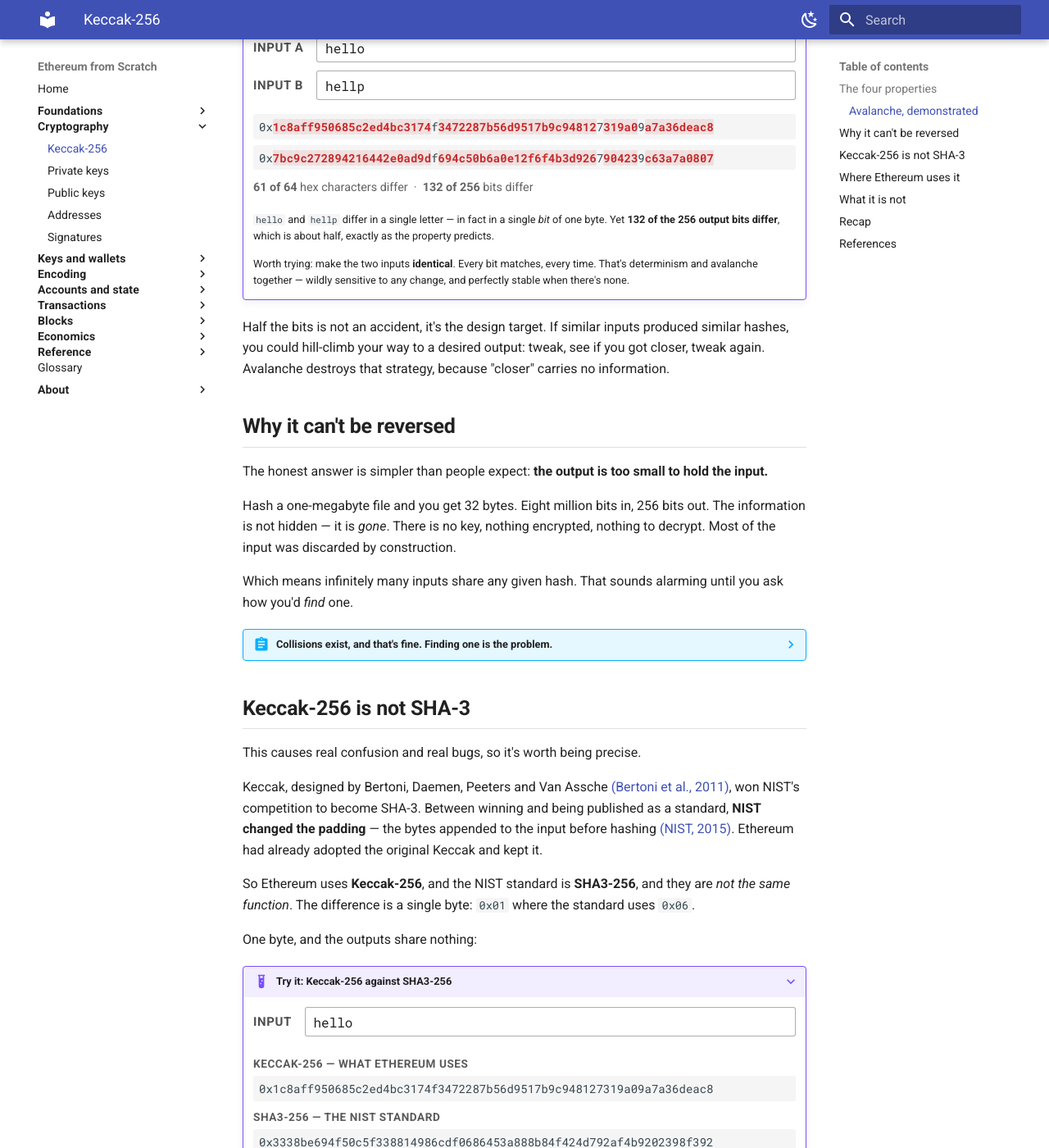
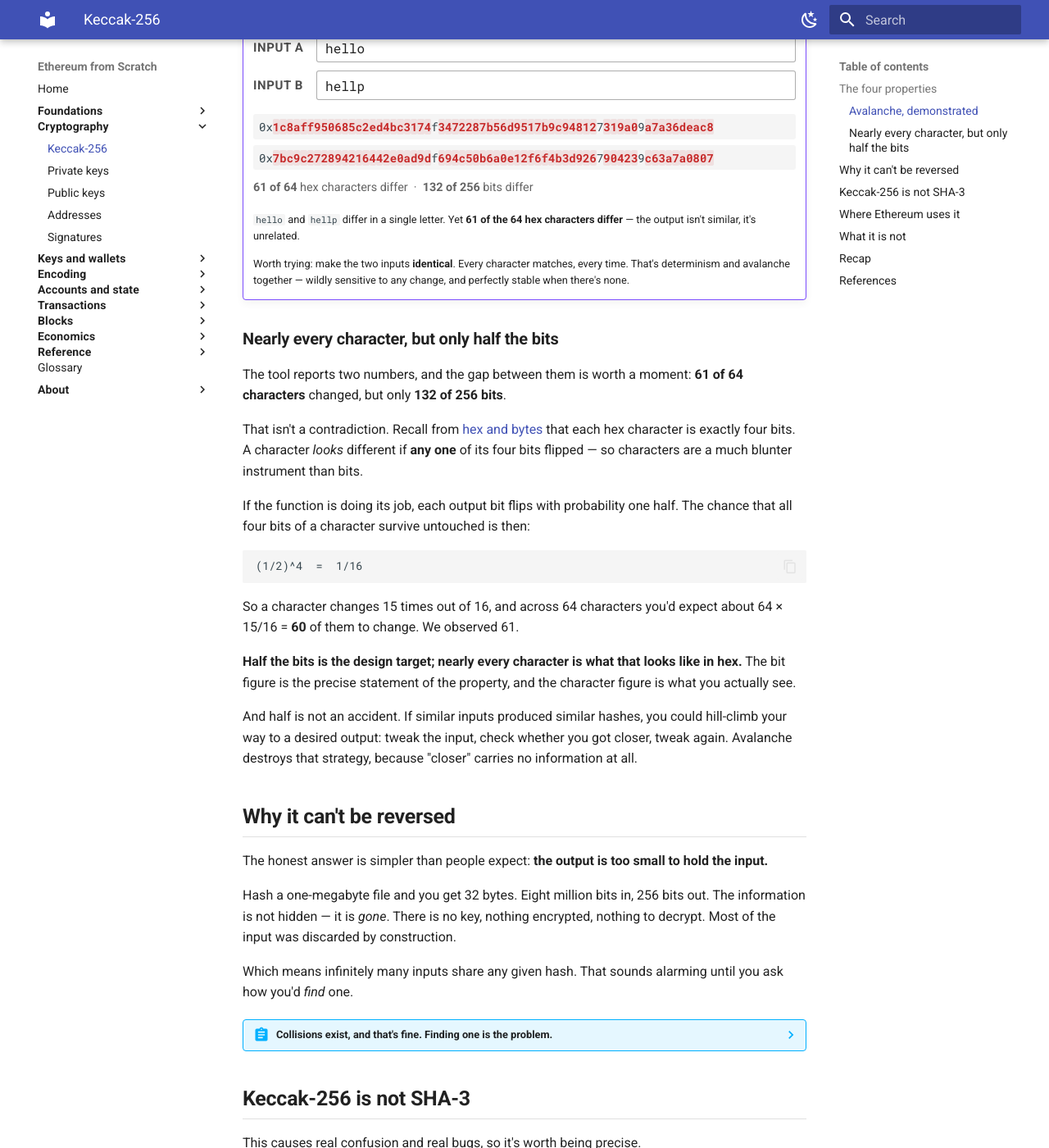
Before and after one commit to davide-stocco/ethereum-from-scratch, an MkDocs documentation site: the page built from docs/crypto/keccak256.md, in a window 1280 px wide and 1400 px high, scrolled down 1232 px. Shown: the whole window at 82% size. Built offline with MkDocs 1.6.1 and Material for MkDocs 9.7.7, drawn with Linux system fonts in a browser that asks for light colours; some of the changed text lies outside the part shown.

Commit message:
Frame avalanche in hex, since the whole site is
The page switched to bits without warning on a site built entirely on
hex characters. Avalanche is now stated in characters — 61 of 64 — with
bits as the precise measure underneath.

Reframing surfaced something worth keeping: the two numbers disagree
(61/64 characters but 132/256 bits) and the reason is instructive. A
hex character is four bits, so it looks different if ANY of them
flipped. At a one-half flip rate per bit, a character survives intact
only (1/2)^4 = 1/16 of the time, so about 64 x 15/16 = 60 characters
should change. Observed 61.

So half the bits is the design target, and nearly every character is
what that looks like in hex. Verified both figures.

````diff
--- a/docs/crypto/keccak256.md
+++ b/docs/crypto/keccak256.md
@@ -30,7 +30,7 @@ Everything Ethereum does with hashing rests on these, and nothing else.
 
 **2. Fixed size.** Any input, 32 bytes out. A single character and the complete works of Shakespeare both come out the same length.
 
-**3. Avalanche.** Change the input by the smallest possible amount and roughly **half** the output bits flip. Not "the output changes a bit" — the output is unrecognisable.
+**3. Avalanche.** Change the input by the smallest possible amount and **nearly every character of the output changes**. Not "the output changes a bit" — the output is unrecognisable.
 
 **4. One-way.** Given an output, there is no practical way to find an input that produces it. Easy forwards, infeasible backwards.
 
@@ -48,15 +48,30 @@ The third property is the one people underestimate, so it's worth seeing. Two in
       <p class="tool__out" id="av-out"></p>
     </div>
 
-    `hello` and `hellp` differ in a single letter — in fact in a single *bit*
-    of one byte. Yet **132 of the 256 output bits differ**, which is about
-    half, exactly as the property predicts.
+    `hello` and `hellp` differ in a single letter. Yet **61 of the 64 hex
+    characters differ** — the output isn't similar, it's unrelated.
 
-    Worth trying: make the two inputs **identical**. Every bit matches, every
-    time. That's determinism and avalanche together — wildly sensitive to any
-    change, and perfectly stable when there's none.
+    Worth trying: make the two inputs **identical**. Every character matches,
+    every time. That's determinism and avalanche together — wildly sensitive to
+    any change, and perfectly stable when there's none.
 
-Half the bits is not an accident, it's the design target. If similar inputs produced similar hashes, you could hill-climb your way to a desired output: tweak, see if you got closer, tweak again. Avalanche destroys that strategy, because "closer" carries no information.
+### Nearly every character, but only half the bits
+
+The tool reports two numbers, and the gap between them is worth a moment: **61 of 64 characters** changed, but only **132 of 256 bits**.
+
+That isn't a contradiction. Recall from [hex and bytes](../foundations/hex-and-bytes.md) that each hex character is exactly four bits. A character *looks* different if **any one** of its four bits flipped — so characters are a much blunter instrument than bits.
+
+If the function is doing its job, each output bit flips with probability one half. The chance that all four bits of a character survive untouched is then:
+
+```
+(1/2)^4  =  1/16
+```
+
+So a character changes 15 times out of 16, and across 64 characters you'd expect about 64 × 15/16 = **60** of them to change. We observed 61.
+
+**Half the bits is the design target; nearly every character is what that looks like in hex.** The bit figure is the precise statement of the property, and the character figure is what you actually see.
+
+And half is not an accident. If similar inputs produced similar hashes, you could hill-climb your way to a desired output: tweak the input, check whether you got closer, tweak again. Avalanche destroys that strategy, because "closer" carries no information at all.
 
 ## Why it can't be reversed
 
@@ -109,9 +124,9 @@ One byte, and the outputs share nothing:
     </div>
 
     Both functions use the identical permutation, the identical structure, the
-    identical number of rounds. They differ by one byte of padding — and about
-    half the output bits differ as a result. Avalanche doesn't care *where* the
-    difference came from.
+    identical number of rounds. They differ by one byte of padding — and almost
+    every character of the output differs as a result. Avalanche doesn't care
+    *where* the difference came from.
 
     The empty string is the pair worth remembering, since both turn up
     constantly in different contexts:
@@ -154,7 +169,7 @@ Two misconceptions worth killing off.
 
 - Keccak-256 takes **any input** and returns exactly **32 bytes**.
 - It is **deterministic** — the same input gives the same output everywhere, forever.
-- **Avalanche**: a one-bit change flips about half the output bits, so similar inputs tell you nothing about each other.
+- **Avalanche**: a one-letter change rewrites nearly every character of the output — half the bits, which in hex means about 60 of the 64 characters. Similar inputs tell you nothing about each other.
 - It is **one-way** because the output is too small to hold the input. The information is gone, not hidden.
 - Collisions must exist; the claim is that **nobody can find one**, and 2<sup>256</sup> is why.
 - **Keccak-256 is not SHA3-256.** One padding byte apart, and completely different outputs.
````
